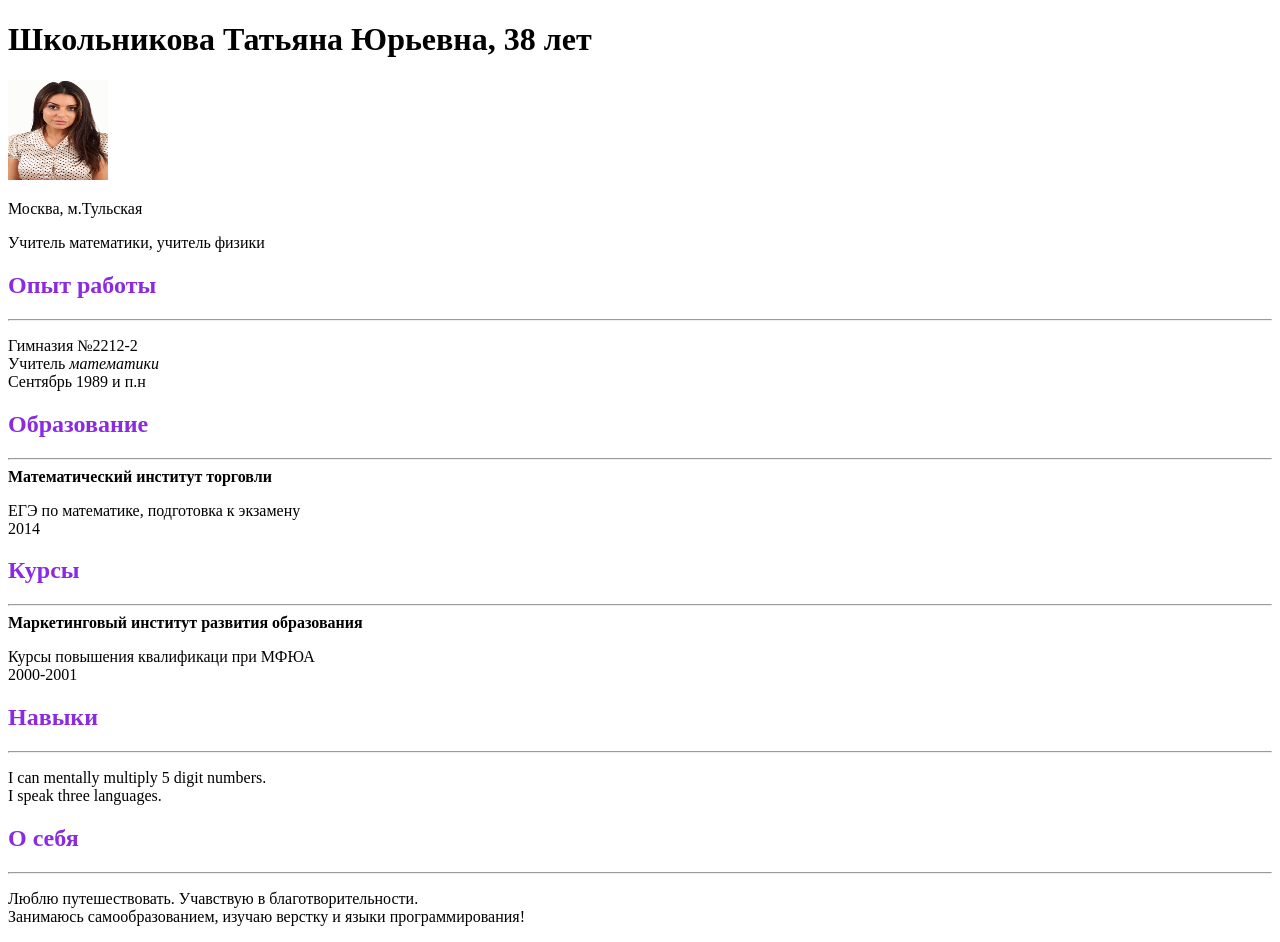
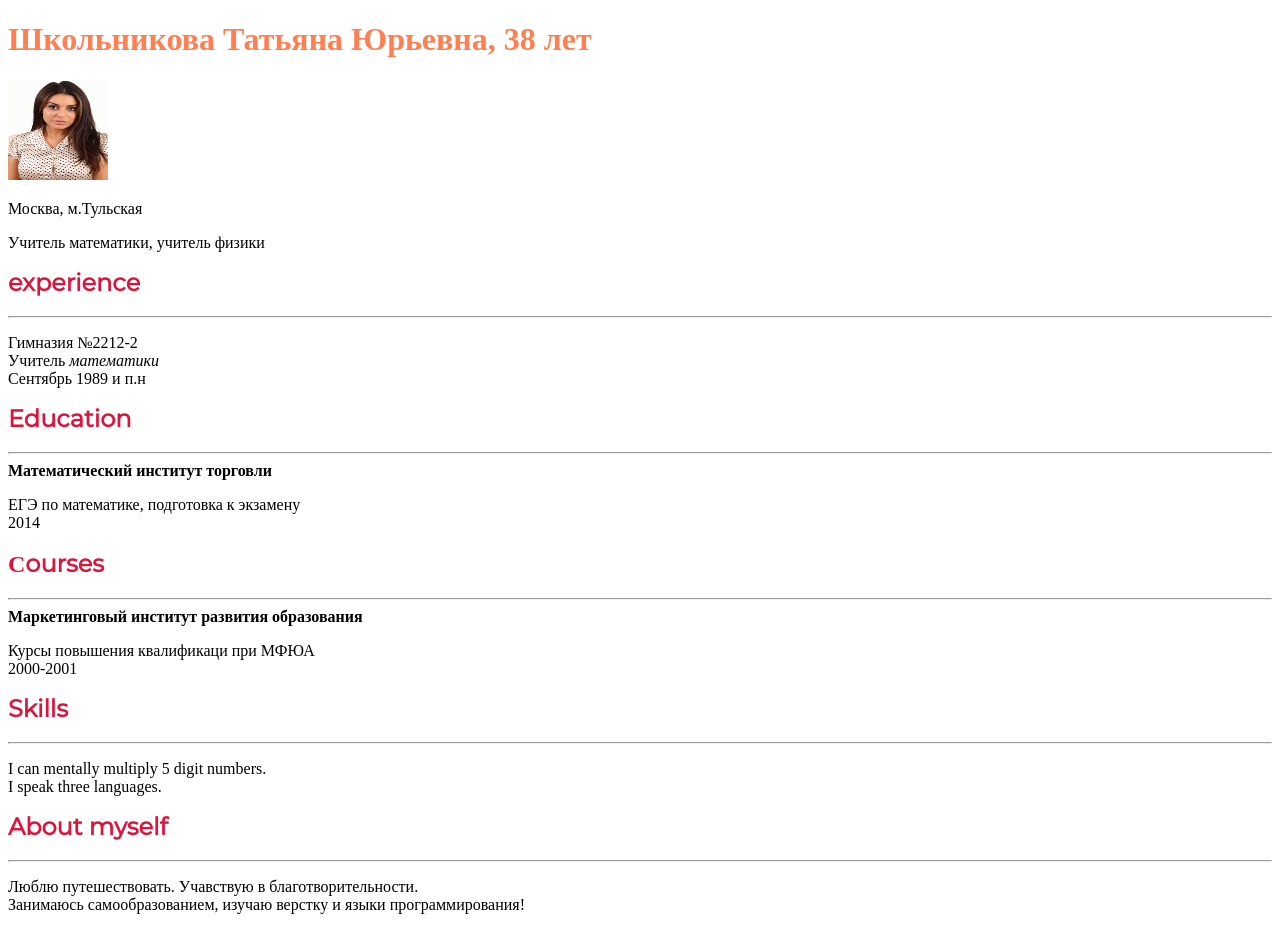
Before and after one commit to 1evgen/Verstka, a plain HTML site: page index.html in a window 1280 px wide. Drawn offline with Linux system fonts and the light colour scheme.

Commit message:
Add style,format,color

```diff
--- a/index.html
+++ b/index.html
@@ -8,12 +8,12 @@
     <link rel="stylesheet" href="style.css">
 </head>
 <body>
-    <h1>Школьникова Татьяна Юрьевна, 38 лет</h1>
+    <h1 class="ChangeColor" >Школьникова Татьяна Юрьевна, 38 лет</h1>
 <img width = "100" height = "100"src="photo/free-384.png" alt="photo of teacher">
 <p>Москва, м.Тульская</p>
 <p>Учитель математики, учитель физики</p>
 
-<h2>Опыт работы</h2>
+<h2>experience</h2>
 <hr>
 <p>
     Гимназия №2212-2<br>
@@ -21,20 +21,20 @@
     Сентябрь 1989 и п.н
 </p>
 
-<h2>Образование</h2>
+<h2>Education</h2>
 <hr>
 <b>Математический институт торговли</b>
 <p>ЕГЭ по математике, подготовка к экзамену<br>2014</p>
-<h2>Курсы</h2>
+<h2>Сourses</h2>
 <hr>
 <b>Маркетинговый институт развития образования</b>
 <p>Курсы повышения квалификаци при МФЮА <br>2000-2001</p>
-<h2>Навыки</h2>
+<h2>Skills</h2>
 <hr>
 <p>I can mentally multiply 5 digit numbers.<br>
     I speak three languages.
 </p>
-<h2>О себя</h2>
+<h2>About myself</h2>
 <hr>
 <p>Люблю путешествовать. Учавствую в благотворительности.<br>
 Занимаюсь самообразованием, изучаю верстку и языки программирования!
--- a/style.css
+++ b/style.css
@@ -1,3 +1,22 @@
+@font-face {
+    font-family: Montserrat;
+    src: url(/Sm/montserrat.woff2) format(woff2),
+         url(/Sm/montserrat.woff) format(woff),
+         url(/Sm/Montserrat-Regular.ttf) format(truetype);
+    font-weight: normal;
+    font-style: normal;
+
+}
+
 h2 {
-    color: blueviolet;
+    font-family: Montserrat, 'Times New Roman', Times, serif;
 }
+
+h2 {
+    color:crimson;
+}
+
+
+.ChangeColor{
+    color:coral
+}
```
Also changed, not shown: Sm/Montserrat-Regular.ttf (added), Sm/montserrat.woff (added), Sm/montserrat.woff2 (added), 1 other file.
